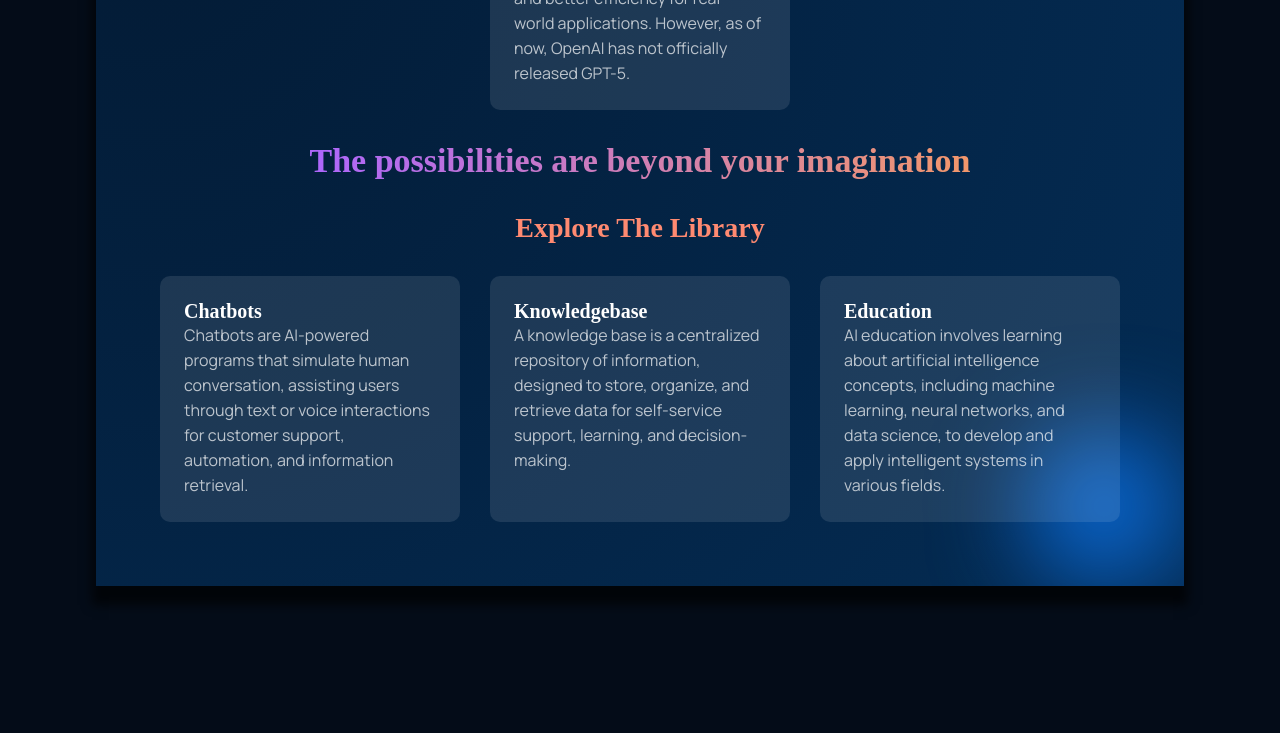
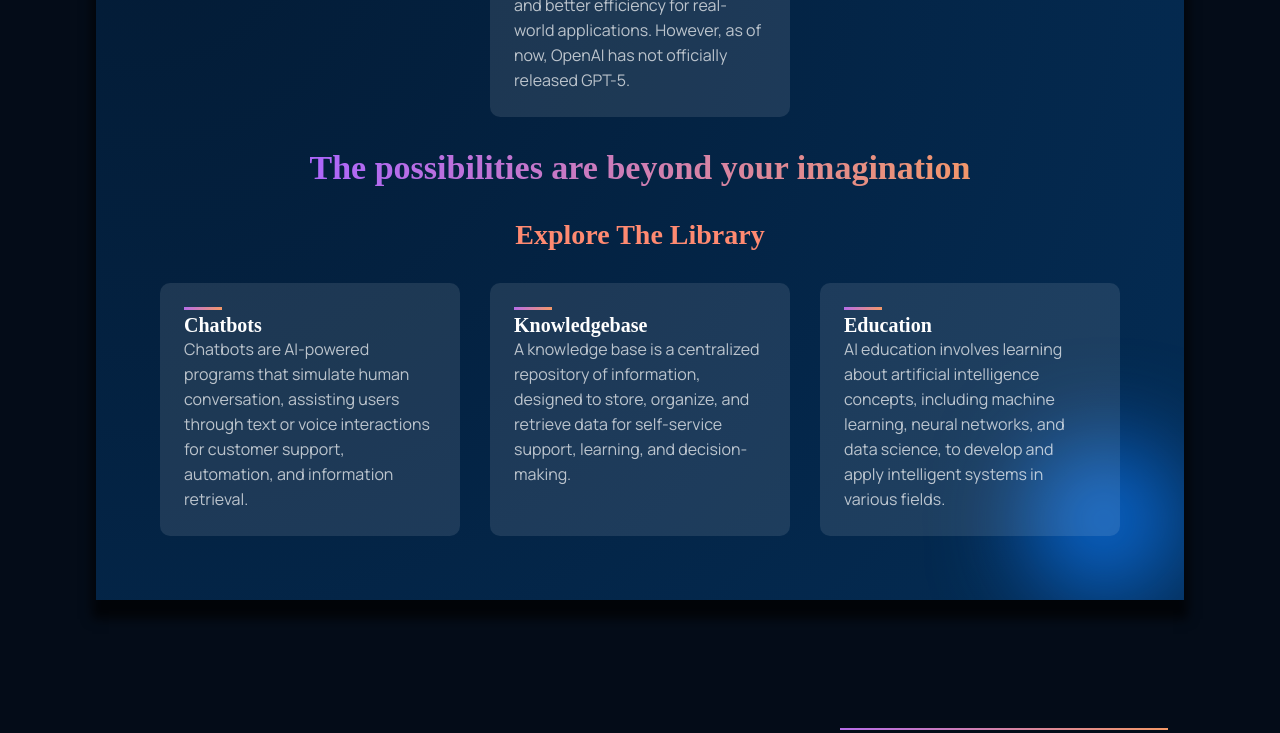
Before and after one commit to parkashkumarcs/GPT-5-Web-App, a React (Create React App) app: page / in a window 1280 px wide. Shown: the part 2089-2822 px from the top of the page. Before the commit the page ends 2739 px from the top, so only its background shows below. Built offline with nearby package versions, Linux system fonts and the light colour scheme; grey boxes are pictures that could not be loaded.

Commit message:
features container components added and updated 03/23/2025

```diff
--- a/src/App.js
+++ b/src/App.js
@@ -12,8 +12,9 @@ const App = () => {
             <Brand />
 
             <AboutGPT5 />
+
+            <Features />
             {/*
-            <Features />
             <Possibility />
             <CTA />
             <Blog />
--- a/src/components/feature/feature.css
+++ b/src/components/feature/feature.css
@@ -24,6 +24,13 @@
     line-height: 25px;
     font-family: var(--f-family);
 }
+.gpt5__feature-title div{
+    width: 38px;
+    height: 3px;
+    background: var(--grt-bar);
+    box-shadow: 0 4px 4px (0, 0, 0, 0, 0.25);
+    margin-bottom: 0.25rem;
+}
 
 /* Animation */
 @keyframes fadeUp {
--- a/src/containers/features/Features.jsx
+++ b/src/containers/features/Features.jsx
@@ -1,10 +1,56 @@
-import React from 'react'
-import './features.css'
+import React from "react";
+import "./features.css";
+import neuran from '../../assets/neuran.mp4'
 
 const Features = () => {
+  const featuresData = [
+    {
+      title: 'Improving end distrusts instantly',
+      describe: 'The aims to improve user confidence by ensuring transparent, context-aware, and ethically aligned responses. This upgrade will refine trust-building mechanisms through better accuracy, reduced biases, and more human-like, reliable interactions.'
+    },
+    {
+      title: 'Become the tended active',
+      describe: 'The feature in GPT-5 focuses on improving responsiveness and engagement by making interactions more dynamic and context-aware. This upgrade ensures smoother, more intuitive conversations with better adaptability to user needs.'
+    },
+    {
+      title: 'Message or am nothing',
+      describe: 'It could emphasize the importance of clear, meaningful communication in GPT-5. This enhancement would ensure that responses are always relevant, purposeful, and engaging, avoiding empty or unhelpful replies.'
+    },
+    {
+      title: 'Really boy law country',
+      describe: 'it focuses on improving contextual understanding of legal, societal, and cultural discussions. This enhancement could ensure more accurate and nuanced responses regarding legal frameworks, national policies, and ethical considerations.'
+    },
+  ]
   return (
-    <div>Features</div>
-  )
-}
+    <div className="gpt5__Features sec__padding" id="features">
+      <div className="video-container">
+          <video muted loop playsInline autoPlay className="video-bg">
+            <source src={neuran}></source>
+          </video>
+        </div>
+      <div className="gpt5__features-heading">
+        <h1 className="txt__gradient-clr txt-case">
+          The feature is now and you just need to realize it. Step into future
+          today & make it Happen.
+        </h1>
+        <p>Request Fairly Access To Get Started </p>
+        <div className="relative w-full h-screen overflow-hidden">
+          <video muted loop playsInline autoPlay className="absolute top-0 left-0 w-full h-full object-cover">
+            <source src={neuran}></source>
+          </video>
+        </div>
+      </div>
+      <div className="gpt5__features-data">
+        {featuresData.map((item, index) => (
+          <>
+          <div className="text__bar"/>
+          <h1>{item.title}</h1>
+          <p>{item.describe}</p>
+          </>
+        ))}
+      </div>
+    </div>
+  );
+};
 
-export default Features
+export default Features;
--- a/src/containers/features/features.css
+++ b/src/containers/features/features.css
@@ -0,0 +1,52 @@
+.gpt5__Features{
+    display: flex;
+}
+
+
+.gpt5__features-data{
+    width: 100%;
+    margin: 0rem 1rem;
+
+}
+.gpt5__features-data h1{
+    font-family: var(--f-family);
+    text-transform: capitalize;
+    font-size: 5vh;
+}
+.gpt5__features-data p{
+    margin-bottom: 2rem;
+    font-family: var(--f-family);
+    line-height: 2rem;
+}
+.text__bar{
+    width: 100%;
+    height: 2px;
+    background: var(--grt-bar);
+    box-shadow: 0 4px 4px (0, 0, 0, 0, 0.25);
+    margin-bottom: 0.25rem;
+    /* margin-top: 1rem; */
+}
+.gpt5__features-heading{
+
+}
+.gpt5__features-heading p{
+    margin-top: 2rem;
+}
+.txt-case{
+    text-transform: capitalize;
+}
+
+.video-container {
+    position: relative;
+    width: 100%;
+    height: 100vh;
+    overflow: hidden;
+  }
+  .video-bg {
+    position: absolute;
+    top: 0;
+    left: 0;
+    width: 100%;
+    height: 100%;
+    object-fit: cover; /* Ensures the video covers the entire screen */
+  }
```
Also changed, not shown: 2 other files (tests, documents, lock files or other folders).
